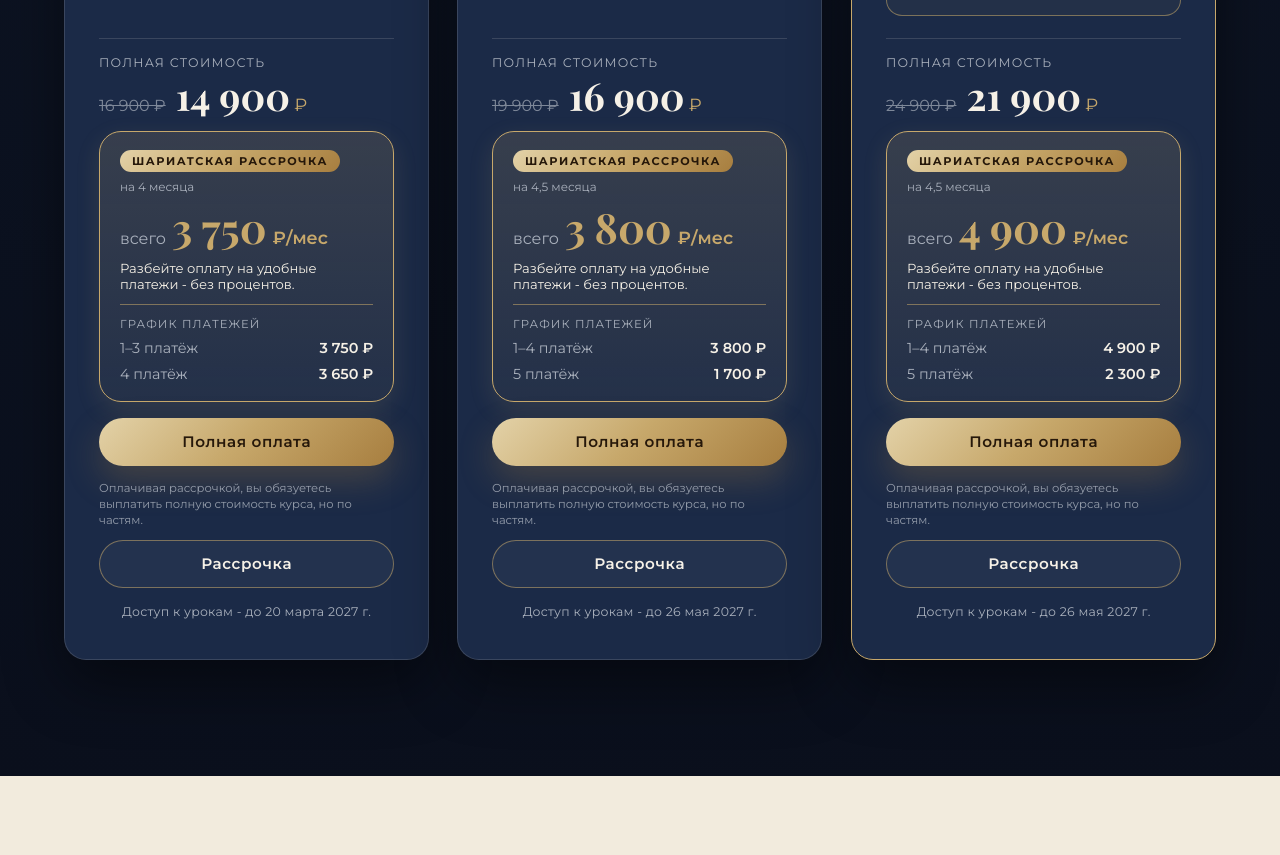
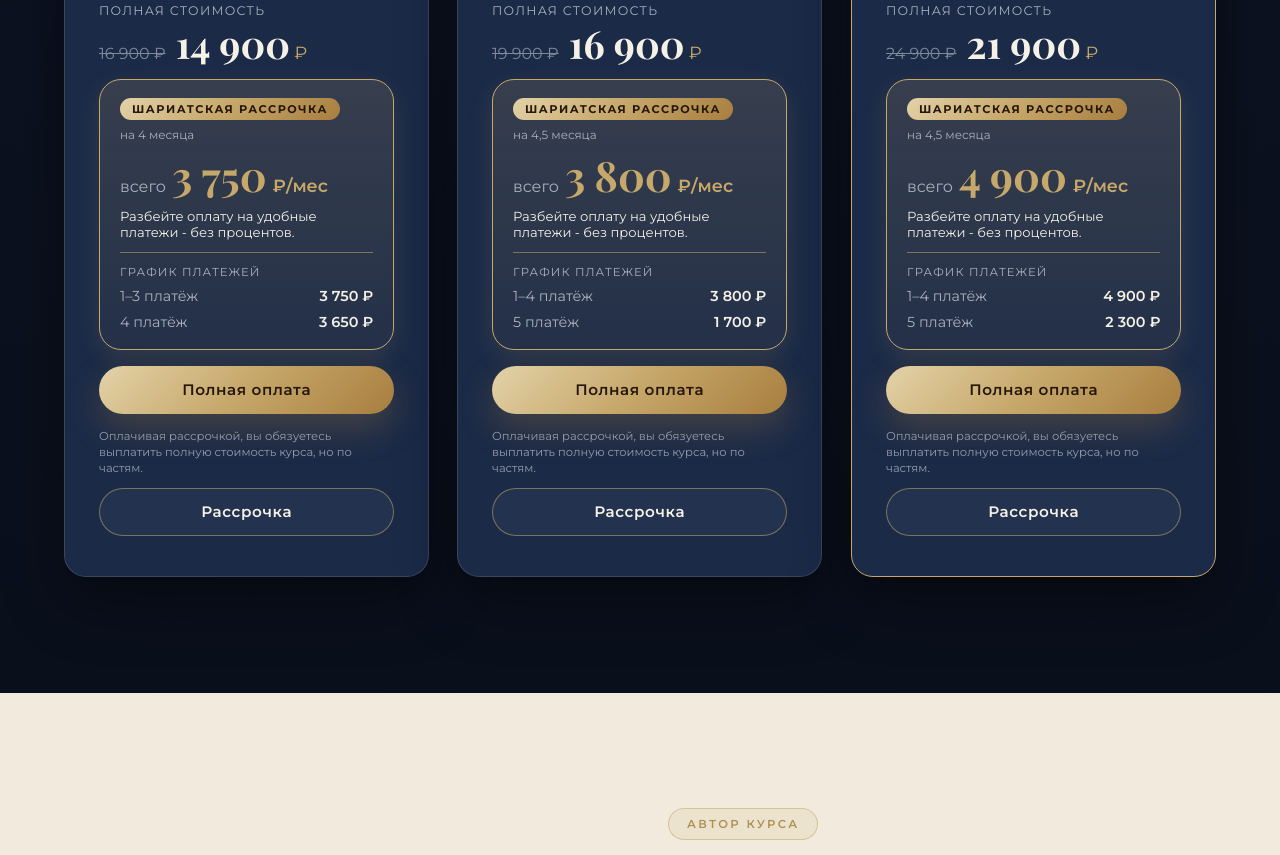
Before and after one commit to muslimsite/deti-sestram, a plain HTML site: page index.html in a window 1280 px wide. Shown: the part 7241-8096 px from the top of the page. Drawn offline with nearby package versions, Linux system fonts and the light colour scheme; a web font is replaced by a local one.

Commit message:
Remove lesson access end dates
Co-Authored-By: Claude Opus 5.5 <noreply@anthropic.com>
Claude-Session: https://claude.ai/code/session_01JEMjmHghJ26dgTSAiP3yj8

```diff
--- a/index.html
+++ b/index.html
@@ -307,7 +307,6 @@
               <tr><td>Более 5 важных уроков</td><td><span class="no">–</span></td><td><span class="no">–</span></td><td><span class="yes">◆</span></td></tr>
               <tr><td>Секретные бонусы</td><td><span class="no">–</span></td><td><span class="no">–</span></td><td><span class="yes">◆</span></td></tr>
               <tr><td>Длительность</td><td>4 мес.</td><td>4,5 мес.</td><td>5 мес.</td></tr>
-              <tr><td>Доступ к урокам до</td><td>20.03.2027</td><td>26.05.2027</td><td>26.05.2027</td></tr>
               <tr><td>Рассрочка без процентов</td><td>от <span data-rub="3750" data-per="/мес">3 750 ₽/мес</span></td><td>от <span data-rub="3800" data-per="/мес">3 800 ₽/мес</span></td><td>от <span data-rub="4900" data-per="/мес">4 900 ₽/мес</span></td></tr>
               <tr>
                 <td style="font-weight:700;">Стоимость до 20 июля</td>
@@ -367,8 +366,7 @@
           <summary>А если я не успею смотреть уроки вовремя?</summary>
           <div class="faq-body">
             Ничего страшного. Все уроки записаны заранее и доступны в любое время – вы учитесь в своём темпе,
-            когда дети спят или в свободную минуту. Доступ к материалам сохраняется до марта 2027 г. (Абитуриент)
-            или до мая 2027 г. (Бакалавр и Магистр), так что вы спокойно вернётесь к любому модулю.
+            когда дети спят или в свободную минуту, и спокойно возвращаетесь к любому модулю.
           </div>
         </details>
 
@@ -833,9 +831,9 @@
   };
 
   var tariffsBase = [
-    { name: "АБИТУРИЕНТ", price: "14 900", oldPrice: "16 900", term: "4 мес.", access: "Доступ к урокам - до 20 марта 2027 г.", fullUrl: "https://monecle.com/buy/95843", installUrl: "https://monecle.com/buy/96187", features: function () { return buildFeatures([coreSection(abCore)]); }, install: function () { return installEl("4 месяца", "3 750", ["3 750", "3 750", "3 750", "3 650"]); } },
-    { name: "БАКАЛАВР", price: "16 900", oldPrice: "19 900", term: "4,5 мес.", access: "Доступ к урокам - до 26 мая 2027 г.", fullUrl: "https://monecle.com/buy/92372", installUrl: "https://monecle.com/buy/96183", features: function () { return buildFeatures([coreSection(bakCore), bakBonus()]); }, install: function () { return installEl("4,5 месяца", "3 800", ["3 800", "3 800", "3 800", "3 800", "1 700"]); } },
-    { name: "МАГИСТР", price: "21 900", oldPrice: "24 900", term: "5 мес.", access: "Доступ к урокам - до 26 мая 2027 г.", fullUrl: "https://monecle.com/buy/92370", installUrl: "https://monecle.com/buy/96180", features: function () { return buildFeatures([coreSection(magCore), magBonus()]); }, install: function () { return installEl("4,5 месяца", "4 900", ["4 900", "4 900", "4 900", "4 900", "2 300"]); } },
+    { name: "АБИТУРИЕНТ", price: "14 900", oldPrice: "16 900", term: "4 мес.", fullUrl: "https://monecle.com/buy/95843", installUrl: "https://monecle.com/buy/96187", features: function () { return buildFeatures([coreSection(abCore)]); }, install: function () { return installEl("4 месяца", "3 750", ["3 750", "3 750", "3 750", "3 650"]); } },
+    { name: "БАКАЛАВР", price: "16 900", oldPrice: "19 900", term: "4,5 мес.", fullUrl: "https://monecle.com/buy/92372", installUrl: "https://monecle.com/buy/96183", features: function () { return buildFeatures([coreSection(bakCore), bakBonus()]); }, install: function () { return installEl("4,5 месяца", "3 800", ["3 800", "3 800", "3 800", "3 800", "1 700"]); } },
+    { name: "МАГИСТР", price: "21 900", oldPrice: "24 900", term: "5 мес.", fullUrl: "https://monecle.com/buy/92370", installUrl: "https://monecle.com/buy/96180", features: function () { return buildFeatures([coreSection(magCore), magBonus()]); }, install: function () { return installEl("4,5 месяца", "4 900", ["4 900", "4 900", "4 900", "4 900", "2 300"]); } },
   ];
   var highlightTier = "МАГИСТР";
   (function renderTariffs() {
@@ -871,8 +869,7 @@
             h("a", { class: "btn btn--block", href: t.fullUrl, target: "_blank", rel: "noopener" }, "Полная оплата"),
             h("p", { style: { margin: "2px 0 0", fontSize: ".72rem", lineHeight: 1.4, color: "var(--text-on-dark-muted)", opacity: .85 } }, "Оплачивая рассрочкой, вы обязуетесь выплатить полную стоимость курса, но по частям."),
             h("a", { class: "btn btn--block btn--dark", href: t.installUrl, target: "_blank", rel: "noopener" }, "Рассрочка")
-          ),
-          h("p", { style: { margin: 0, textAlign: "center", fontSize: ".78rem", letterSpacing: ".02em", color: "var(--text-on-dark-muted)" } }, t.access)
+          )
         )
       );
       grid.appendChild(card);
```
